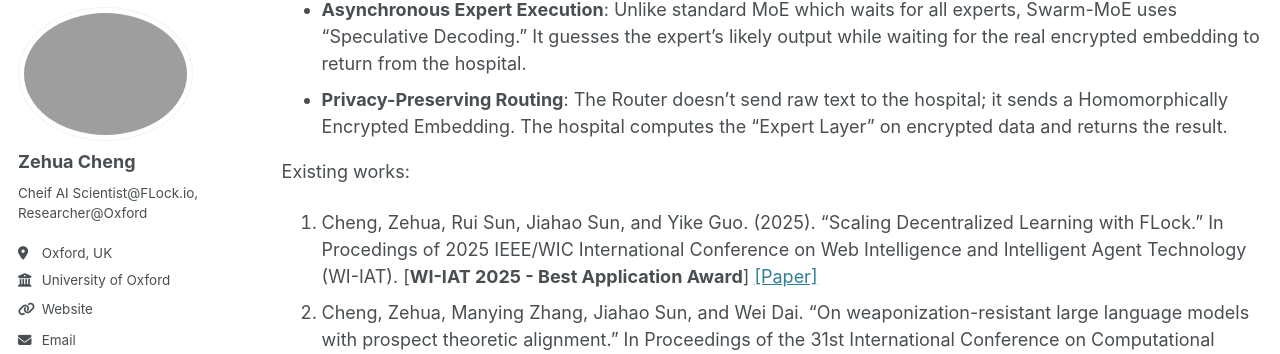
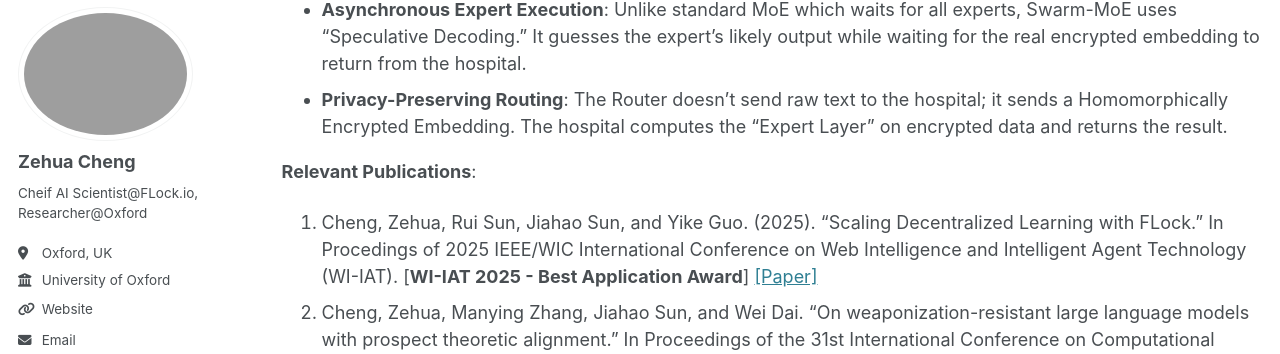
Before and after one commit to limberc/limberc.github.io, a Jekyll site: the page built from _pages/WP1.md, in a window 1280 px wide and 900 px high, scrolled down 1041 px. Shown: the part 99-453 px from the top of the window. Built offline with Jekyll 4.4.1, drawn with Linux system fonts in a browser that asks for light colours; some web fonts are replaced.

Commit message:
Update WP1.

```diff
--- a/_pages/WP1.md
+++ b/_pages/WP1.md
@@ -33,7 +33,7 @@ The Moonshot: A "Global Brain" where the "Neurons" are hospitals. A single logic
 * **Asynchronous Expert Execution**: Unlike standard MoE which waits for all experts, Swarm-MoE uses "Speculative Decoding." It guesses the expert's likely output while waiting for the real encrypted embedding to return from the hospital.
 * **Privacy-Preserving Routing**: The Router doesn't send raw text to the hospital; it sends a Homomorphically Encrypted Embedding. The hospital computes the "Expert Layer" on encrypted data and returns the result.
 
-Existing works:
+**Relevant Publications**:
 
 1. Cheng, Zehua, Rui Sun, Jiahao Sun, and Yike Guo. (2025). "Scaling Decentralized Learning with FLock." In Procedings of 2025 IEEE/WIC International Conference on Web Intelligence and Intelligent Agent Technology (WI-IAT). [**WI-IAT 2025 - Best Application Award**] [[Paper]](https://arxiv.org/abs/2507.15349)
 2. Cheng, Zehua, Manying Zhang, Jiahao Sun, and Wei Dai. "On weaponization-resistant large language models with prospect theoretic alignment." In Proceedings of the 31st International Conference on Computational Linguistics, pp. 10309-10324. 2025. [[Paper]](https://aclanthology.org/2025.coling-main.687.pdf)
```
